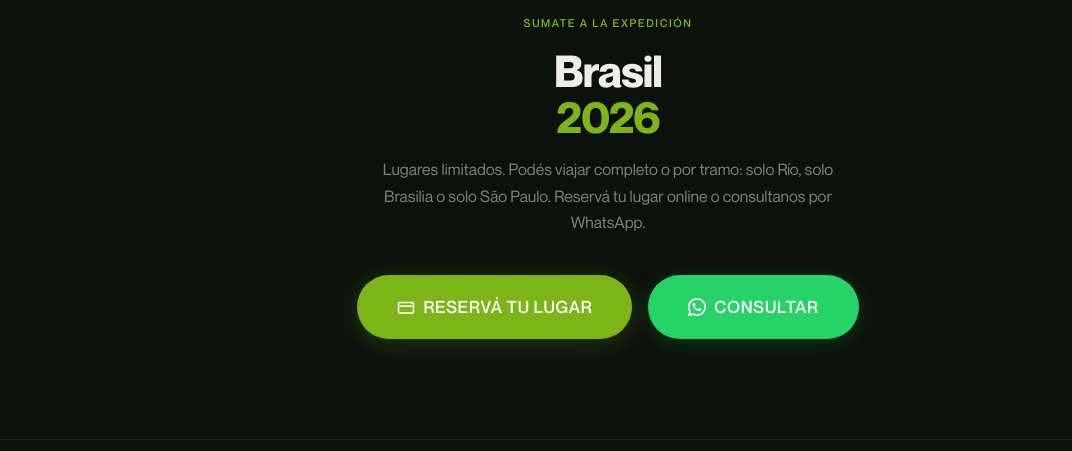
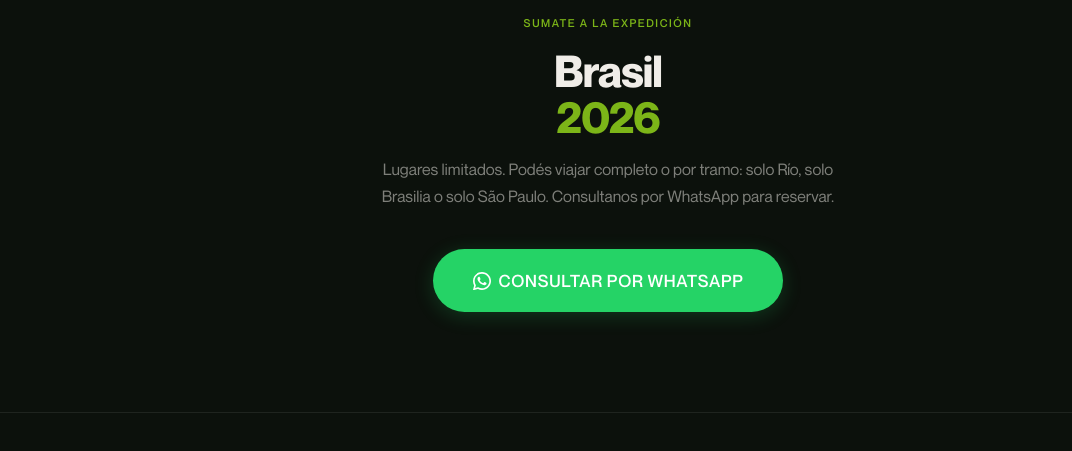
Before and after one commit to PedroSantoro/bauhasaurus, a website built with Vite: page viajes/brasil.html in a window 1280 px wide. Shown: the part 4319-4770 px from the top of the page, without its empty margins (32-1104 px from the left). Built offline with nearby package versions, Linux system fonts and the light colour scheme.

Commit message:
feat: remover checkout — solo WhatsApp como CTA de reserva

```diff
--- a/viajes/brasil.html
+++ b/viajes/brasil.html
@@ -332,15 +332,9 @@
       <p class="t-label text-accent" style="margin-bottom:16px;">Sumate a la expedición</p>
       <h2 class="t-display-md trip-cta__title">Brasil<br><span class="text-accent">2026</span></h2>
       <p class="t-body text-muted trip-cta__subtitle">
-        Lugares limitados. Podés viajar completo o por tramo: solo Río, solo Brasilia o solo São Paulo. Reservá tu lugar online o consultanos por WhatsApp.
+        Lugares limitados. Podés viajar completo o por tramo: solo Río, solo Brasilia o solo São Paulo. Consultanos por WhatsApp para reservar.
       </p>
       <div class="trip-cta__btns">
-        <a href="/pagar.html?trip=brasil-completo" class="btn btn--pay btn--lg">
-          <svg width="18" height="18" viewBox="0 0 24 24" fill="none" stroke="currentColor" stroke-width="2" stroke-linecap="round" stroke-linejoin="round" aria-hidden="true">
-            <rect x="2" y="6" width="20" height="14" rx="2"/><line x1="2" y1="11" x2="22" y2="11"/>
-          </svg>
-          Reservá tu lugar
-        </a>
         <a
           href="https://wa.me/XXXXXXXXXXX?text=Hola%2C%20quiero%20m%C3%A1s%20informaci%C3%B3n%20sobre%20la%20expedici%C3%B3n%20Brasil%202026"
           target="_blank"
@@ -351,7 +345,7 @@
             <path d="M17.472 14.382c-.297-.149-1.758-.867-2.03-.967-.273-.099-.471-.148-.67.15-.197.297-.767.966-.94 1.164-.173.199-.347.223-.644.075-.297-.15-1.255-.463-2.39-1.475-.883-.788-1.48-1.761-1.653-2.059-.173-.297-.018-.458.13-.606.134-.133.298-.347.446-.52.149-.174.198-.298.298-.497.099-.198.05-.371-.025-.52-.075-.149-.669-1.612-.916-2.207-.242-.579-.487-.5-.669-.51-.173-.008-.371-.01-.57-.01-.198 0-.52.074-.792.372-.272.297-1.04 1.016-1.04 2.479 0 1.462 1.065 2.875 1.213 3.074.149.198 2.096 3.2 5.077 4.487.709.306 1.262.489 1.694.625.712.227 1.36.195 1.871.118.571-.085 1.758-.719 2.006-1.413.248-.694.248-1.289.173-1.413-.074-.124-.272-.198-.57-.347z"/>
             <path d="M12 0C5.373 0 0 5.373 0 12c0 2.123.55 4.116 1.516 5.849L.057 23.569a.5.5 0 00.611.637l5.872-1.539A11.945 11.945 0 0012 24c6.627 0 12-5.373 12-12S18.627 0 12 0zm0 21.818a9.81 9.81 0 01-5.032-1.383l-.36-.213-3.735.979.997-3.647-.234-.374A9.815 9.815 0 012.182 12C2.182 6.57 6.57 2.182 12 2.182S21.818 6.57 21.818 12 17.43 21.818 12 21.818z"/>
           </svg>
-          Consultar
+          Consultar por WhatsApp
         </a>
       </div>
     </div>
--- a/vite.config.js
+++ b/vite.config.js
@@ -10,7 +10,6 @@ export default defineConfig({
       input: {
         main: 'index.html',
         viajes: 'viajes.html',
-        pagar: 'pagar.html',
         'viajes-uy-py': 'viajes/uruguay-paraguay.html',
         'viajes-brasil': 'viajes/brasil.html',
         'viajes-uruguay': 'viajes/uruguay.html',
```
Also changed, not shown: viajes/brasil-brasilia.html (+2 -8 lines), viajes/brasil-rio.html (+2 -8 lines), viajes/brasil-saopaulo.html (+2 -8 lines).
